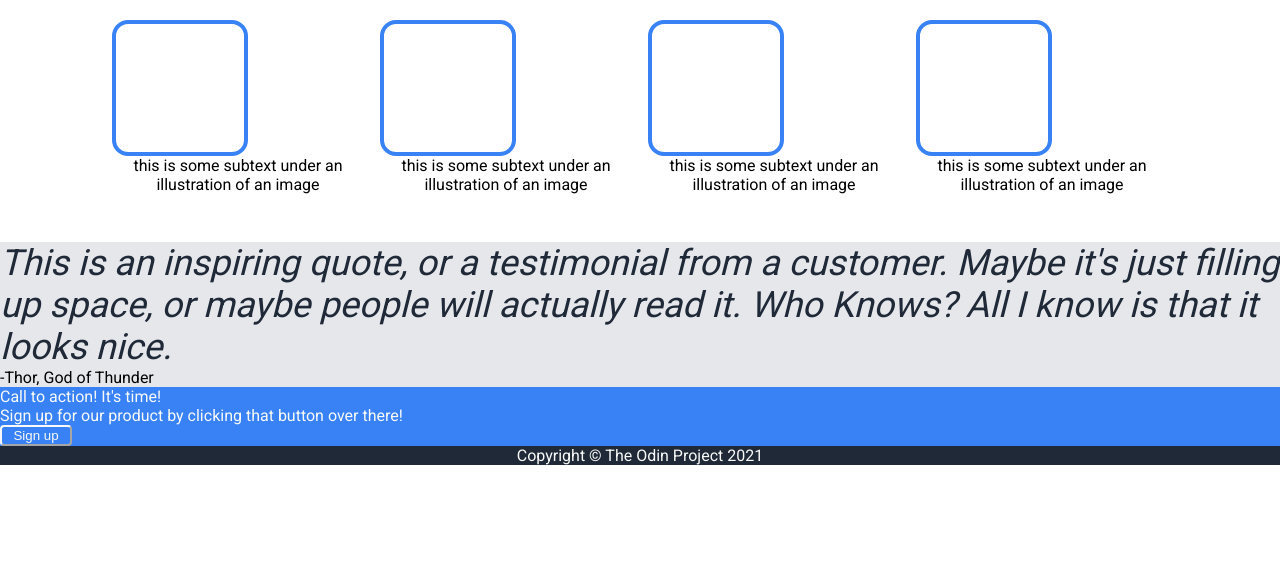
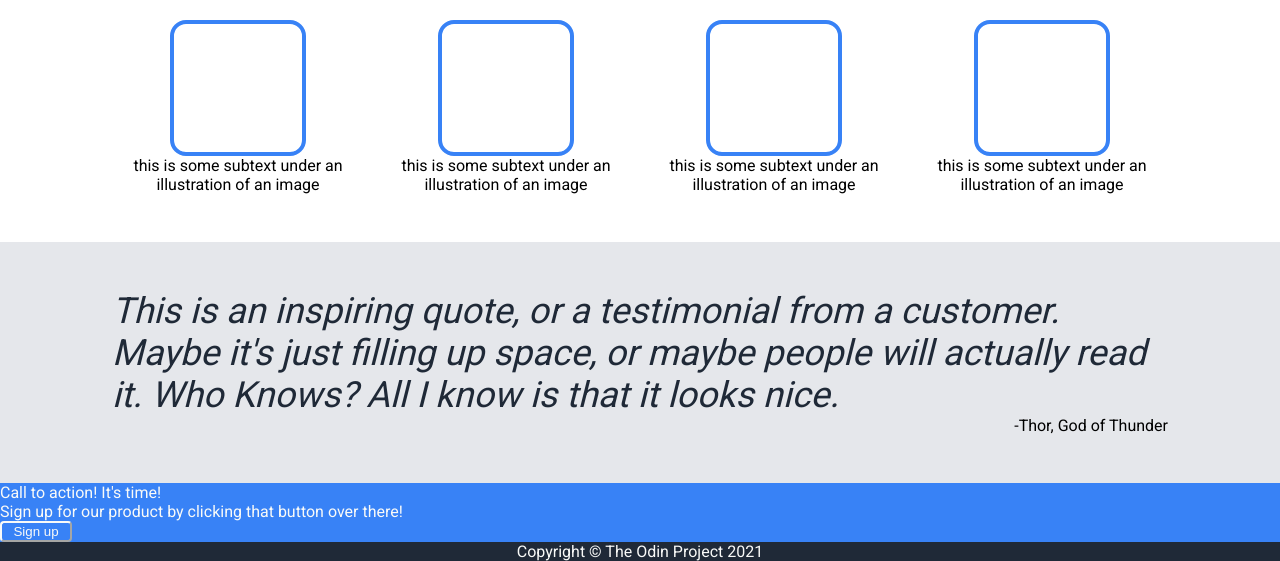
Before and after one commit to rmcclintick/Landing-Page, a plain HTML site: page index.html in a window 1280 px wide. Shown: the part 358-919 px from the top of the page. Before the commit the page ends 823 px from the top, so only its background shows below. Drawn offline with Linux system fonts and the light colour scheme.

Commit message:
Styled quote section

```diff
--- a/index.html
+++ b/index.html
@@ -34,19 +34,19 @@
         <div class="info">
             <p class="info-header">Some random information.</p>
             <div class="info-container">
-                <div>
+                <div class="info-box">
                     <div class="picture"></div>
                     <div class="info-text">this is some subtext under an illustration of an image</div>
                 </div>
-                <div>
+                <div class="info-box">
                     <div class="picture"></div>
                     <div class="info-text">this is some subtext under an illustration of an image</div>
                 </div>
-                <div>
+                <div class="info-box">
                     <div class="picture"></div>
                     <div class="info-text">this is some subtext under an illustration of an image</div>
                 </div>
-                <div>
+                <div class="info-box">
                     <div class="picture"></div>
                     <div class="info-text">this is some subtext under an illustration of an image</div>
                 </div>
@@ -56,7 +56,7 @@
 
         <div class="quote">
             <div class="quote-text">This is an inspiring quote, or a testimonial from a customer. Maybe it's just filling up space, or maybe people will actually read it. Who Knows? All I know is that it looks nice.</div>
-            <div>-Thor, God of Thunder</div>
+            <div class="ref">-Thor, God of Thunder</div>
         </div>
 
         <div class="action">
--- a/styles.css
+++ b/styles.css
@@ -5,7 +5,6 @@ body {
     margin: 0;
     display:flex;
     flex-direction: column;
-
 }
 .header {
     display: flex;
@@ -66,17 +65,23 @@ a {
     padding-left: 112px;
     padding-right: 112px;
     padding-bottom: 48px;
+    text-align: center;
 }
 
 .info-header {
-    text-align: center;
     font-size: 36px;
+    font-weight: 800;
 }
 
 .info-container {
     display: flex;
     gap: 16px;
-    text-align: center;
+}
+
+.info-box {
+    display: flex;
+    flex-direction: column;
+    align-items: center;
 }
 
 .picture {
@@ -85,16 +90,25 @@ a {
     border: 4px solid;
     border-color: #3882F6;
     border-radius: 16px;
-    text-align: center;
+
 }
 
 .quote {
     background-color: #E5E7EB;
+    padding-top: 48px;
+    padding-bottom: 48px;
+    padding-left: 112px;
+    padding-right: 112px;
+}
+
+.ref {
+    text-align: right;
 }
 
 .quote-text {
     font-size: 36px;
     font-style: italic;
+    font-weight: light;
     color:#1F2937
 }
 
```
